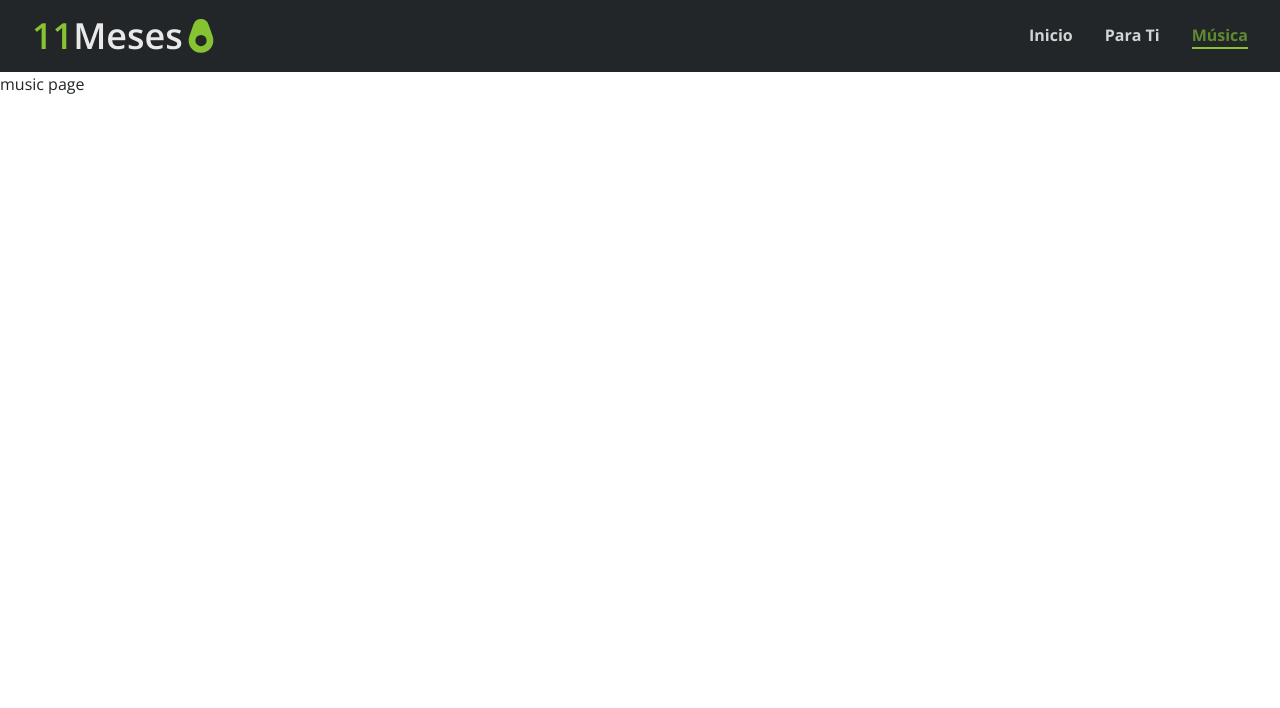
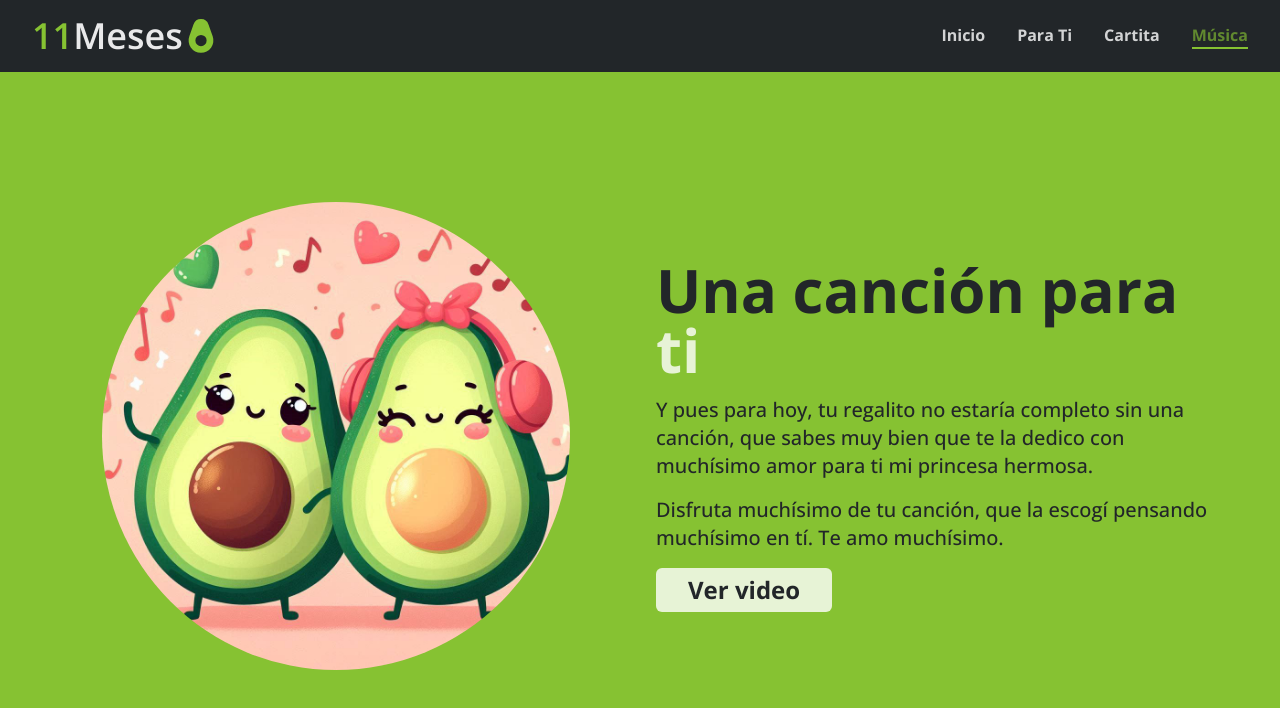
Before and after one commit to stevehndz/11-m, a Next.js app: page /music in a window 1280 px wide. Shown: the top 708 px of the page. Built offline with nearby package versions, Linux system fonts and the light colour scheme.

Commit message:
feat: music page

```diff
--- /dev/null
+++ b/app/hearts/page.jsx
@@ -0,0 +1,89 @@
+"use client";
+
+import React, { useState, useRef } from "react";
+import { motion } from "framer-motion";
+import { FaHeart } from "react-icons/fa";
+import Link from "next/link";
+
+const RandomHearts = () => {
+  const [selectedHeart, setSelectedHeart] = useState(null);
+
+  const hearts = useRef([]);
+
+  const getRandomPosition = () => {
+    const windowWidth = window.innerWidth;
+    const windowHeight = window.innerHeight;
+
+    const minX = 50;
+    const maxX = windowWidth - 50;
+    const minY = 50;
+    const maxY = windowHeight - 50;
+
+    const randomX = Math.floor(Math.random() * (maxX - minX) + minX);
+    const randomY = Math.floor(Math.random() * (maxY - minY) + minY);
+
+    return { x: randomX, y: randomY };
+  };
+
+  const getRandomSize = () => {
+    const minSize = 50;
+    const maxSize = 200;
+
+    return Math.floor(Math.random() * (maxSize - minSize) + minSize);
+  };
+
+  const handleHeartClick = (id) => {
+    setSelectedHeart(id);
+  };
+
+  return (
+    <div className="heart-container">
+      <div className="flex justify-center items-center z-0 h-[calc(100vh-72px)] w-screen container">
+        <h1 className="font-extrabold text-4xl">Busca el corazon que tiene el regalo</h1>
+      </div>
+      {Array.from({ length: 8 }).map((_, index) => (
+        <motion.div
+          key={index}
+          ref={(el) => (hearts.current[index] = el)}
+          initial={{ scale: 0, opacity: 0 }}
+          animate={{
+            scale: 1,
+            opacity: 1,
+            transition: {
+              duration: 1,
+              delay: index * 0.1,
+            },
+          }}
+          style={{
+            position: "absolute",
+            top: getRandomPosition().y,
+            left: getRandomPosition().x,
+            cursor: "pointer",
+          }}
+        >
+          {index === 1 ? (
+            <Link href="/love">
+              <FaHeart
+                className={`heart ${selectedHeart === index ? "selected" : ""}`}
+                style={{
+                  fontSize: getRandomSize(),
+                  color: selectedHeart === index   ? "red" : "#f00",
+                }}
+              />
+            </Link>
+          ) : (
+            <FaHeart
+              className={`heart ${selectedHeart === index ? "selected" : ""}`}
+              style={{
+                fontSize: getRandomSize(),
+                color: selectedHeart === index ? "red" : "#f00",
+              }}
+            />
+          )}
+        </motion.div>
+      ))}
+    </div>
+  );
+};
+
+export default RandomHearts;
--- /dev/null
+++ b/app/letter/page.jsx
@@ -0,0 +1,9 @@
+import React from 'react'
+
+const Letter = () => {
+  return (
+    <div>page</div>
+  )
+}
+
+export default Letter
--- a/app/music/page.jsx
+++ b/app/music/page.jsx
@@ -1,9 +1,79 @@
-import React from 'react'
+"use client";
+
+import { useRef, useEffect } from "react";
+import Image from "next/image";
+import { motion } from "framer-motion";
+import Link from "next/link";
+import { Button } from "@/components/ui/button";
+
+const img = "/assets/avomusic.jpg";
 
 const Music = () => {
   return (
-    <div>music page</div>
-  )
-}
+    <section className="h-full w-full py-6 lg:pt-0 lg:pb-0 bg-accent">
+      <div className="container h-full lg:h-[calc(100vh-72px)] mb-8 lg:mb-0 mx-auto grid grid-cols-1 lg:flex">
+        <motion.div
+          initial={{ opacity: 0 }}
+          animate={{
+            opacity: 1,
+            transition: {
+              delay: 2,
+              duration: 0.4,
+              ease: "easeInOut",
+            },
+          }}
+          className="grid grid-cols-1 lg:flex lg:flex-col justify-center items-center lg:items-start order-2 w-full h-full lg:w-1/2 p-4 gap-4"
+        >
+          <h1 className="text-5xl lg:text-6xl text-center lg:text-start font-bold">
+            Una canción para <span className="text-white/80">ti</span>
+          </h1>
+          <p className="text-xl font-medium text-center lg:text-start">
+            Y pues para hoy, tu regalito no estaría completo sin una canción,
+            que sabes muy bien que te la dedico con muchísimo amor para ti mi
+            princesa hermosa.
+          </p>
+          <p className="text-xl font-medium text-center lg:text-start">
+            Disfruta muchísimo de tu canción, que la escogí pensando muchísimo
+            en tí. Te amo muchísimo.
+          </p>
+          <div className="flex justify-center items-center lg:items-start gap-2">
+            <Link href="/hearts" target="_blank">
+              <Button
+                size="lg"
+                className="bg-white/80 text-primary hover:bg-white/60 hover:text-primary/90 font-bold text-xl lg:text-2xl"
+              >
+                Ver video
+              </Button>
+            </Link>
+          </div>
+        </motion.div>
+        <div className="flex justify-center items-center order-1 w-full lg:w-1/2 p-4">
+          <motion.div
+            initial={{ opacity: 0 }}
+            animate={{
+              opacity: 1,
+              transition: {
+                delay: 1.4,
+                duration: 0.4,
+                ease: "easeInOut",
+              },
+            }}
+            className="w-[268px] h-[268px] lg:w-[428px] lg:h-[428px] xl:w-[468px] xl:h-[468px] relative"
+          >
+            <Image
+              src={img}
+              alt="Imagen descriptiva"
+              layout="fill"
+              objectFit="cover"
+              quality={100}
+              unoptimized
+              className="rounded-full"
+            />
+          </motion.div>
+        </div>
+      </div>
+    </section>
+  );
+};
 
-export default Music
+export default Music;
--- a/app/page.jsx
+++ b/app/page.jsx
@@ -3,11 +3,13 @@
 import { useRef, useEffect } from "react";
 import Image from "next/image";
 import { motion } from "framer-motion";
+import Link from "next/link";
+import { Button } from "@/components/ui/button";
 
 const img = "/assets/avocado.gif";
+const img2 = "/assets/avocado-2.gif";
 
 export default function Home() {
-
   return (
     <section className="h-full w-full py-6 lg:pt-0 lg:pb-0">
       <div className="container h-full lg:h-[calc(100vh-72px)] mb-8 lg:mb-0 mx-auto grid grid-cols-1 lg:flex">
@@ -75,17 +77,32 @@ export default function Home() {
           className="grid grid-cols-1 lg:flex lg:flex-col justify-center items-center lg:items-start order-2 lg:order-1 w-full h-full lg:w-1/2 p-4 gap-4"
         >
           <h1 className="text-5xl lg:text-6xl text-center lg:text-start font-bold">
-            Felices <span className="text-accent">11</span> Meses
+            <span className="text-accent">Disfruta</span>
           </h1>
           <p className="text-xl font-medium text-center lg:text-start">
-            Y cuando vi tu sonrisa lo supe. Esa era la sonrisa que siempre
-            quería y quiero ver siempre al despertar, cada día, por siempre.
+            Aquí te esperan muchas sorpresas mi amor, ya sabes que solo tienes que disfrutar lo que tengo preparado para ti, sabes muy bien que lo hago con mucho amor.
           </p>
           <p className="text-xl font-medium text-center lg:text-start">
-            Y por eso mi mayor deseo es también hacerte muy feliz todos los
-            días, porque tu mereces ser muy feliz por siempre. Este regalito es
-            para ti mi amor.
+            Si quieres puede ir a ver las sopresas aquí o pues buscar arriba en la barra. Que sepas que te amo muchísimo mi amor. Felices 11 meses.
           </p>
+          <div className="flex justify-center items-center lg:items-start gap-2">
+            <Link href="/hearts">
+              <Button
+                size="lg"
+                className="bg-primary hover:bg-secondary-hover hover:text-white/90 font-bold text-xl lg:text-2xl"
+              >
+                Heart Tap
+              </Button>
+            </Link>
+            <Link href="/letter">
+              <Button
+                size="lg"
+                className="bg-accent hover:bg-accent-hover hover:text-white/90 font-bold text-xl lg:text-2xl"
+              >
+                Cartita
+              </Button>
+            </Link>
+          </div>
         </motion.div>
         <div className="flex justify-center items-center order-1 lg:order-2 w-full lg:w-1/2 p-4">
           <motion.div
@@ -101,7 +118,7 @@ export default function Home() {
             className="w-[268px] h-[268px] lg:w-[428px] lg:h-[428px] xl:w-[468px] xl:h-[468px] relative"
           >
             <Image
-              src={img}
+              src={img2}
               alt="Imagen descriptiva"
               layout="fill"
               objectFit="cover"
--- a/components/MobileNav.jsx
+++ b/components/MobileNav.jsx
@@ -13,7 +13,11 @@ const links = [
   },
   {
     name: "para ti",
-    path: "/love",
+    path: "/hearts",
+  },
+  {
+    name: "cartita",
+    path: "/letter",
   },
   {
     name: "música",
--- a/components/Navbar.jsx
+++ b/components/Navbar.jsx
@@ -10,7 +10,11 @@ const links = [
   },
   {
     name: "para ti",
-    path: "/love",
+    path: "/hearts",
+  },
+  {
+    name: "cartita",
+    path: "/letter",
   },
   {
     name: "música",
--- a/components/PageTransition.jsx
+++ b/components/PageTransition.jsx
@@ -16,7 +16,7 @@ const PageTransition = ({ children }) => {
             opacity: 0,
             transition: { duration: 1.8, ease: "easeInOut" },
           }}
-          className="h-screen w-screen fixed bg-primary top-0 pointer-events-none"
+          className="h-screen w-screen fixed z-40 bg-primary top-0 pointer-events-none"
         />
         {children}
       </div>
```
Also changed, not shown: public/assets/avomusic.jfif (deleted), 1 other file (tests, documents, lock files or other folders).
